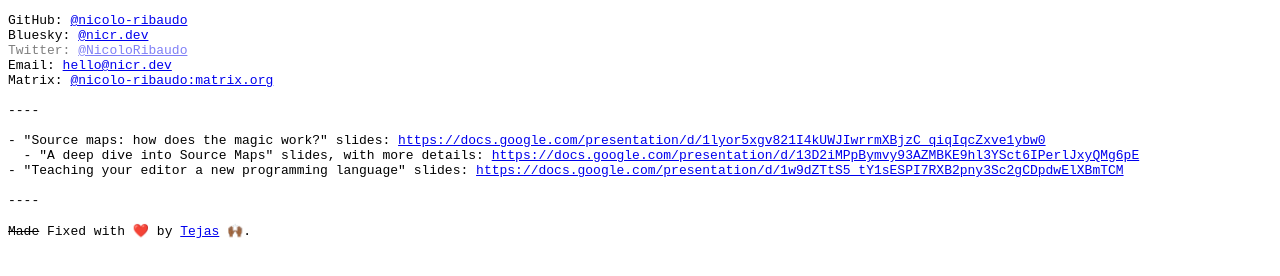
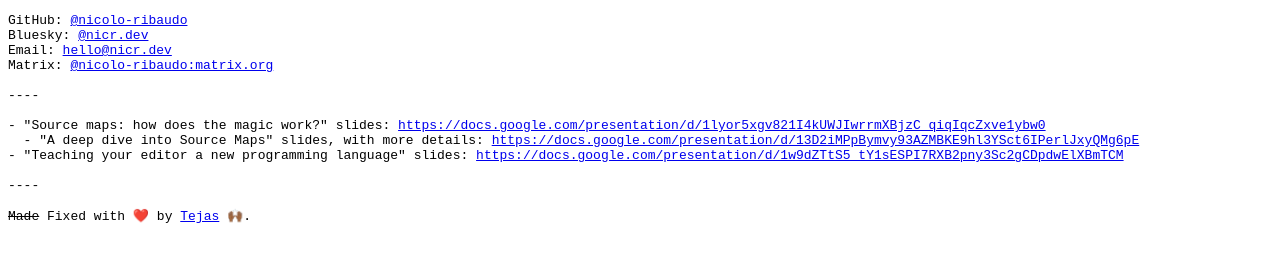
Before and after one commit to nicolo-ribaudo/nicr.dev, a plain HTML site: page index.html in a window 1280 px wide. Drawn offline with Linux system fonts and the light colour scheme.

Commit message:
Remove Twitter

```diff
--- a/index.html
+++ b/index.html
@@ -36,7 +36,6 @@
     <pre>
 GitHub: <a href="https://github.com/nicolo-ribaudo">@nicolo-ribaudo</a>
 Bluesky: <a href="https://bsky.app/profile/nicr.dev">@nicr.dev</a>
-<span style="opacity:0.5">Twitter: <a href="https://twitter.com/NicoloRibaudo">@NicoloRibaudo</a></span>
 Email: <a href="mailto:hello@nicr.dev">hello@nicr.dev</a>
 Matrix: <a href="https://matrix.to/#/@nicolo-ribaudo:matrix.org">@nicolo-ribaudo:matrix.org</a>
 
```
